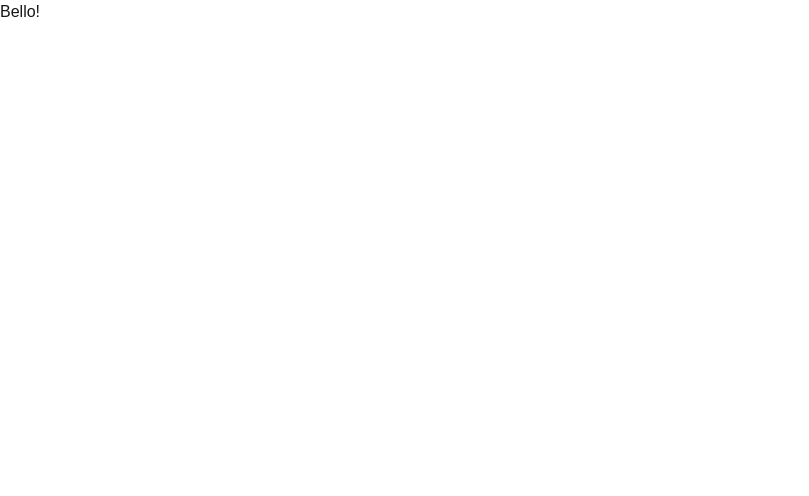
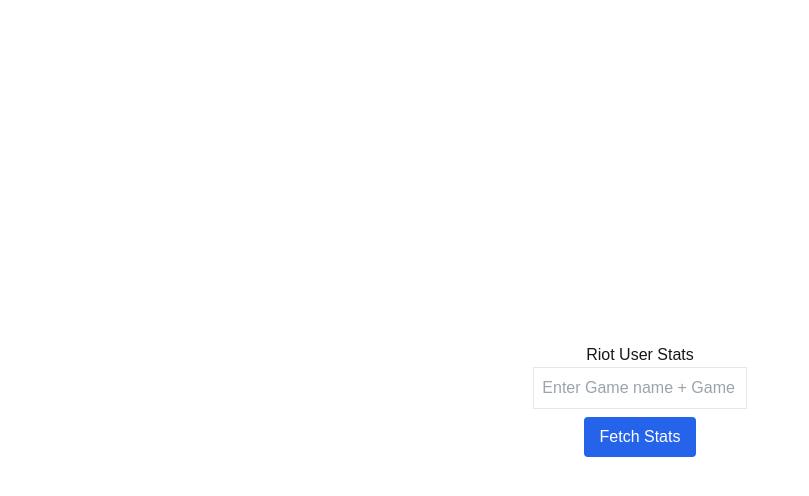
Before and after one commit to danielshliu/danielsliu.com, a Next.js app: page /MyLeagueStats in a window 1280 px wide. Shown: the top 496 px of the page, without its empty margins (0-809 px from the left). Built offline with nearby package versions, Linux system fonts and the light colour scheme.

Commit message:
i have no idea what is going on

```diff
--- a/package.json
+++ b/package.json
@@ -12,6 +12,7 @@
     "axios": "^1.7.9",
     "clsx": "^2.1.1",
     "dotenv": "^16.4.7",
+    "env": "^0.0.2",
     "framer-motion": "^11.18.1",
     "next": "^15.2.3",
     "react": "^19.0.0",
--- a/src/app/MyLeagueStats/page.tsx
+++ b/src/app/MyLeagueStats/page.tsx
@@ -5,26 +5,103 @@ import 'dotenv/config';
 import { useState } from 'react';
 
 
-interface PlayerData{
-    id: string;
-    name: string;
-}
-
-
-interface RankData{
-
-}
 
 
 export default function MyLeaugeStats(){
-    const [summonerName,setSummonerName] = useState('');
-    const [playerData, setPlayerData] = useState<PlayerData | null>(null);
-    const [rankedData, setRankedData] = useState<RankData[]>([]);
+    const [input,setInput] = useState('');
+    const [error,setError] = useState('');
+    const [data, setData] = useState<any>(null);
+    const [loading, setLoading] = useState(false);
 
+
+
+    const fetchStats = async () => {
+        setError('');
+        setData(null);
+
+        if(!input.includes('#')){
+            setError("Please include #")
+            return;
+        }
+
+        setLoading(true);
+        try{
+            const res = await fetch (`/api/riot/${encodeURIComponent(input)}`);
+            const result = await res.json();
+
+            if(res.ok){
+                setData(result);
+            }else{
+                setError(result.error || 'Faile to fetch data')
+            }
+
+        }catch(err){
+            setError('Error occured while fetching data')
+        }finally{
+            setLoading(false);
+        }
+
+
+    }
 
     return(
         <div>
-            Bello!
+            <div className = "h-screen flex items-center justify-center">
+                <div className='flex flex-col w-1/3'>
+                    <div className='flex justify-center'>
+                        <h1>Riot User Stats</h1>
+                    </div>
+
+                    <div className='flex justify-center'>
+                        <input
+                            className='text-black border p-2 w-1/2 mb-2'
+                            type="text"
+                            placeholder="Enter Game name + Game Tag"
+                            value={input}
+                            onChange={(e) => setInput(e.target.value)}
+                            />
+                    </div>
+
+                    <div className='flex justify-center'>
+                        <button
+                            className='bg-blue-600 text-white px-4 py-2 rounded hover:bg-blue-700'
+                            onClick={fetchStats}
+                            disabled={loading}
+                            >
+                            {loading? 'Loading..' : 'Fetch Stats'}
+                        </button>
+                    </div>
+
+                    {error && <p className="flex justify-center text-red-500 mt-2 ">{error}</p>}
+
+                    <div>
+                    {data && (
+                        <div className="mt-6">
+                            <h2 className="text-xl font-semibold">{data.summoner.name}</h2>
+                            <p>Level: {data.summoner.summonerLevel}</p>
+
+                            <h3 className="mt-4 font-semibold">Top 3 Champions</h3>
+                            <ul>
+                                {data.championMastery.slice(0, 3).map((champ: any, index: number) => (
+                                    <li key={index}>
+                                    Champion ID: {champ.championId} — Points: {champ.championPoints}
+                                </li>
+                                ))}
+                            </ul>
+
+                            <h3 className="mt-4 font-semibold">Ranked</h3>
+                            {data.rankedStats.length > 0 ? (
+                                <p>
+                                {data.rankedStats[0].tier} {data.rankedStats[0].rank} — {data.rankedStats[0].leaguePoints} LP
+                                </p>
+                            ) : (
+                                <p>Unranked</p>
+                            )}
+                            </div>
+                        )}
+                    </div>
+                </div>
+            </div>
         </div>
     );
 }
--- /dev/null
+++ b/src/app/api/riot/[name]/route.ts
@@ -0,0 +1,26 @@
+import type { NextApiRequest, NextApiResponse } from "next";
+import {getLevelandProfileIconID, getSummerGameNameAndTagLine} from '@/lib/riotAPI';
+
+export default async function handler(req: NextApiRequest, res: NextApiResponse){
+    const profileIconID = "";
+    const level = "";
+
+    const fullName = req.query.name as string;
+    const [gamerName, tagLine ] = fullName.split('#');
+
+    if( !gamerName || !tagLine ){
+        return res.status(400).json({error: 'Missing or Invalid gamerName or gamerTag' });
+    }
+
+    try{
+        const summonerData = await getSummerGameNameAndTagLine(gamerName,tagLine);
+
+
+        res.status(200).json({
+            summonerData: summonerData
+        });
+    }catch(error:any){
+        console.log(error.response?.data || error.message);
+        res.status(500).json({error: 'Error fetching ddata from Riot'});
+    }
+}
--- /dev/null
+++ b/src/lib/riotAPI.tsx
@@ -0,0 +1,17 @@
+import axios from 'axios';
+
+const RIOT_API_KEY = process.env.RIOT_API;
+
+export async function getSummerGameNameAndTagLine(gamerName: string, tagLine: string){
+    const response = await axios.get(`
+        https://americas.api.riotgames.com/riot/account/v1/accounts/by-riot-id/teaapoo/${encodeURIComponent(tagLine)}?api_key=${RIOT_API_KEY}`);
+    return response.data;
+}
+
+//AccountID
+export async function getLevelandProfileIconID(){
+    const response = await axios.get(
+        `https://na1.api.riotgames.com/lol/summoner/v4/summoners/by-account/HrWaCOkG2KTMP6L8sqnZzeJ4cb5J4jF2SQWQ5XueammcIw?api_key=${RIOT_API_KEY}`
+    )
+    return response.data;
+}
```
Also changed, not shown: src/api/riot/[name]/route.ts (added, +26 -0 lines), src/app/home.tsx (line endings or trailing spaces), 1 other file (tests, documents, lock files or other folders).
